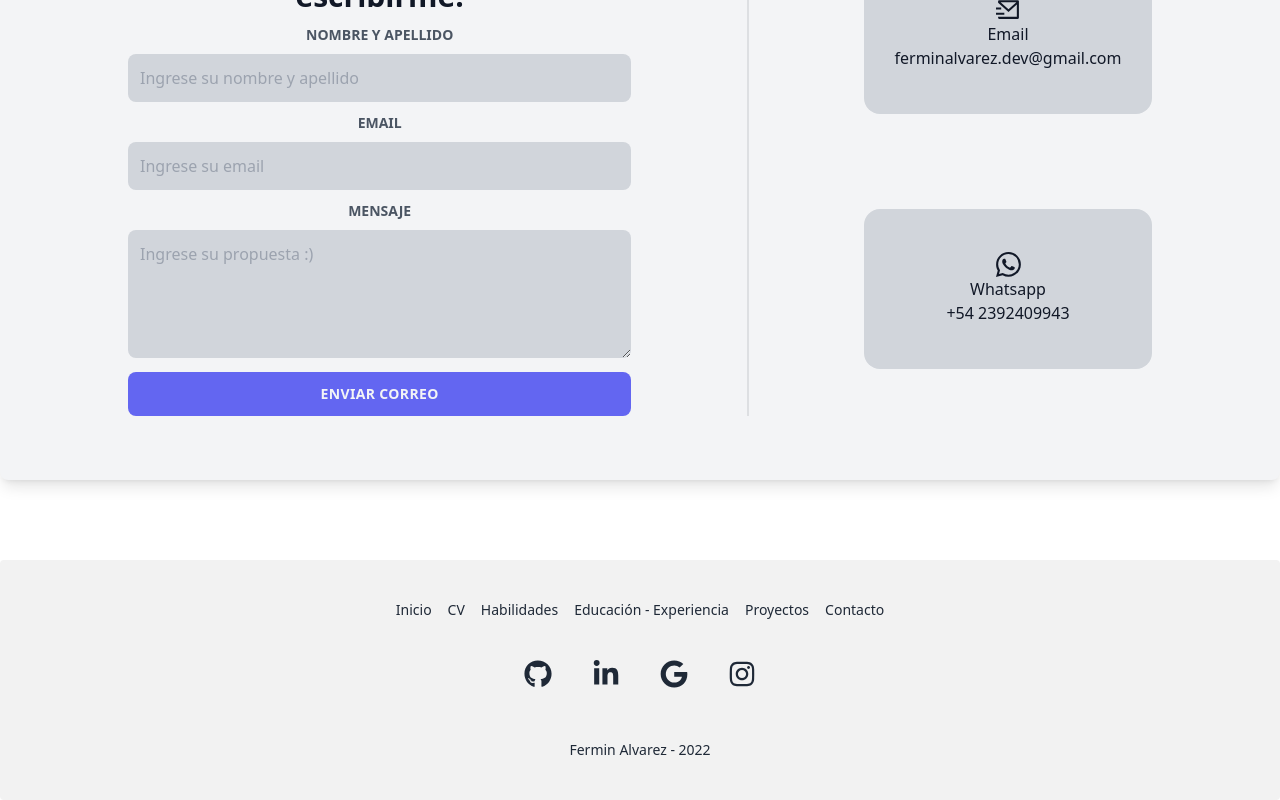
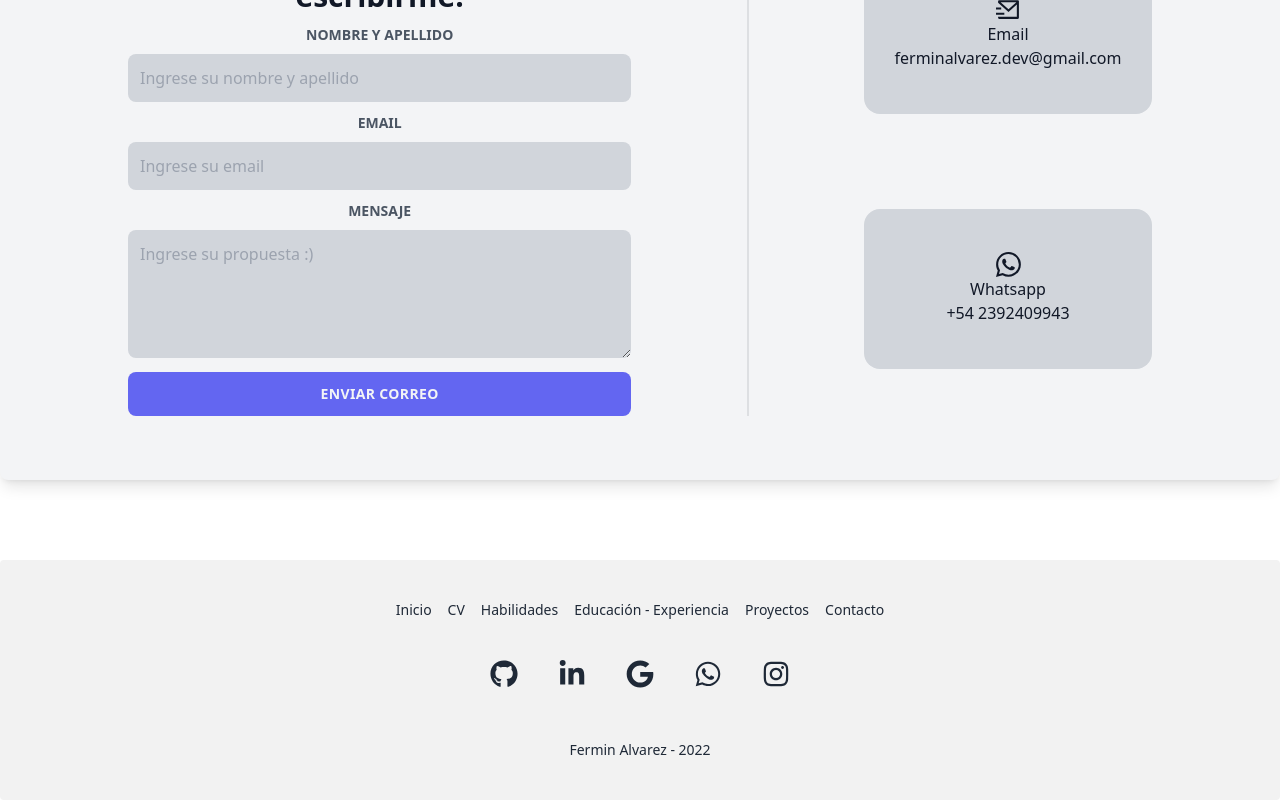
Before and after one commit to FerminAlvarez/Portfolio, a React (Create React App) app: page / in a window 1280 px wide. Shown: the part 5850-6650 px from the top of the page. Built offline with nearby package versions, Linux system fonts and the light colour scheme.

Commit message:
Added Whatsapp to footer

```diff
--- a/src/components/footer.js
+++ b/src/components/footer.js
@@ -50,6 +50,19 @@
             </svg>
           </a>
 
+          <a href="https://wa.me/542392409943">
+            <svg
+              xmlns="http://www.w3.org/2000/svg"
+              viewBox="0 0 448 512"
+              className="w-7 h-7 transform transition duration-300 hover:scale-150 xl:mb-3 mx-3"
+            >
+              <path
+                fill="currentColor"
+                d="M380.9 97.1C339 55.1 283.2 32 223.9 32c-122.4 0-222 99.6-222 222 0 39.1 10.2 77.3 29.6 111L0 480l117.7-30.9c32.4 17.7 68.9 27 106.1 27h.1c122.3 0 224.1-99.6 224.1-222 0-59.3-25.2-115-67.1-157zm-157 341.6c-33.2 0-65.7-8.9-94-25.7l-6.7-4-69.8 18.3L72 359.2l-4.4-7c-18.5-29.4-28.2-63.3-28.2-98.2 0-101.7 82.8-184.5 184.6-184.5 49.3 0 95.6 19.2 130.4 54.1 34.8 34.9 56.2 81.2 56.1 130.5 0 101.8-84.9 184.6-186.6 184.6zm101.2-138.2c-5.5-2.8-32.8-16.2-37.9-18-5.1-1.9-8.8-2.8-12.5 2.8-3.7 5.6-14.3 18-17.6 21.8-3.2 3.7-6.5 4.2-12 1.4-32.6-16.3-54-29.1-75.5-66-5.7-9.8 5.7-9.1 16.3-30.3 1.8-3.7.9-6.9-.5-9.7-1.4-2.8-12.5-30.1-17.1-41.2-4.5-10.8-9.1-9.3-12.5-9.5-3.2-.2-6.9-.2-10.6-.2-3.7 0-9.7 1.4-14.8 6.9-5.1 5.6-19.4 19-19.4 46.3 0 27.3 19.9 53.7 22.6 57.4 2.8 3.7 39.1 59.7 94.8 83.8 35.2 15.2 49 16.5 66.6 13.9 10.7-1.6 32.8-13.4 37.4-26.4 4.6-13 4.6-24.1 3.2-26.4-1.3-2.5-5-3.9-10.5-6.6z"
+              />
+            </svg>
+          </a>
+
           <a href="https://www.instagram.com/ferminalvarez_/">
             <svg
               xmlns="http://www.w3.org/2000/svg"
```
